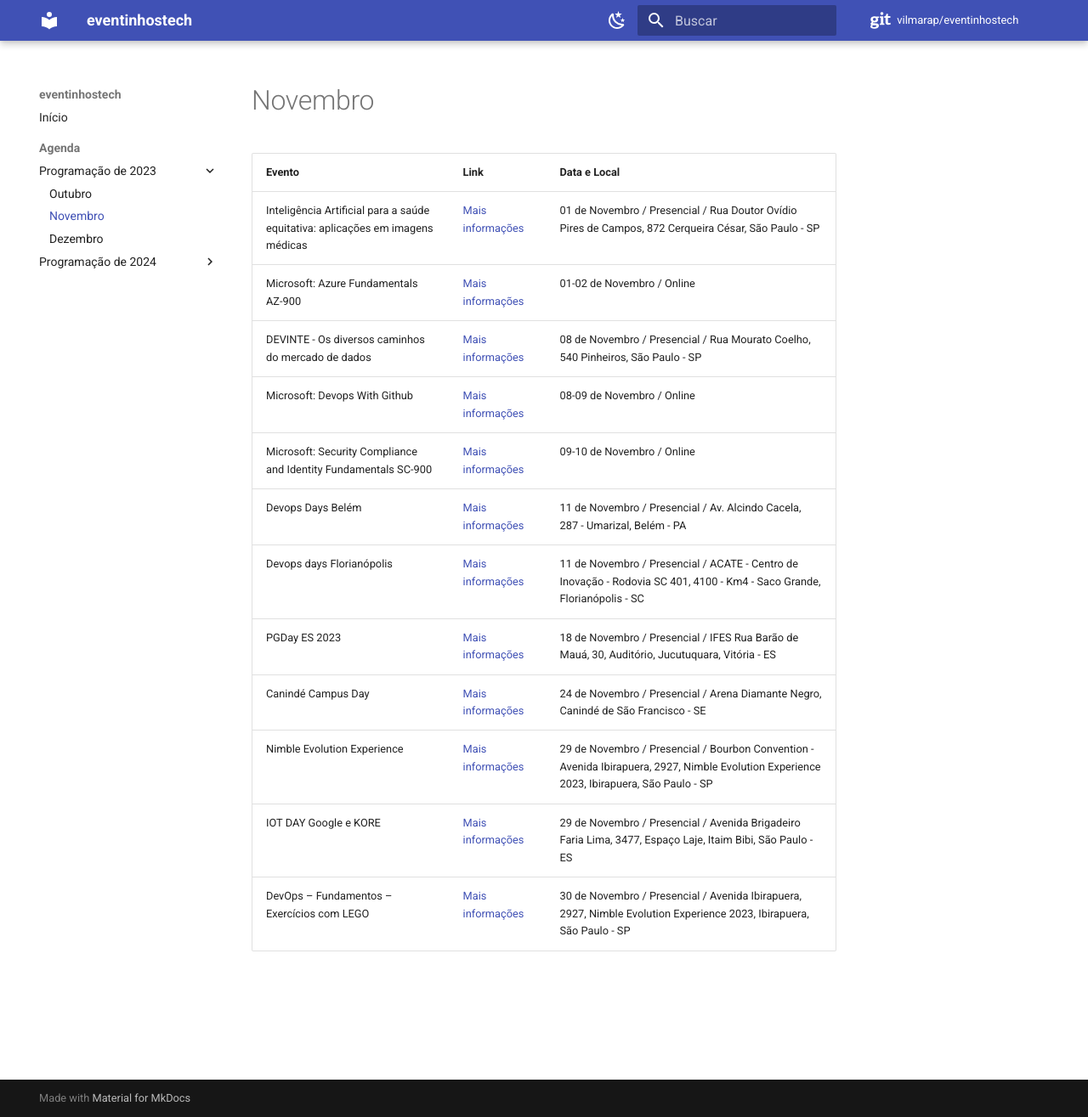
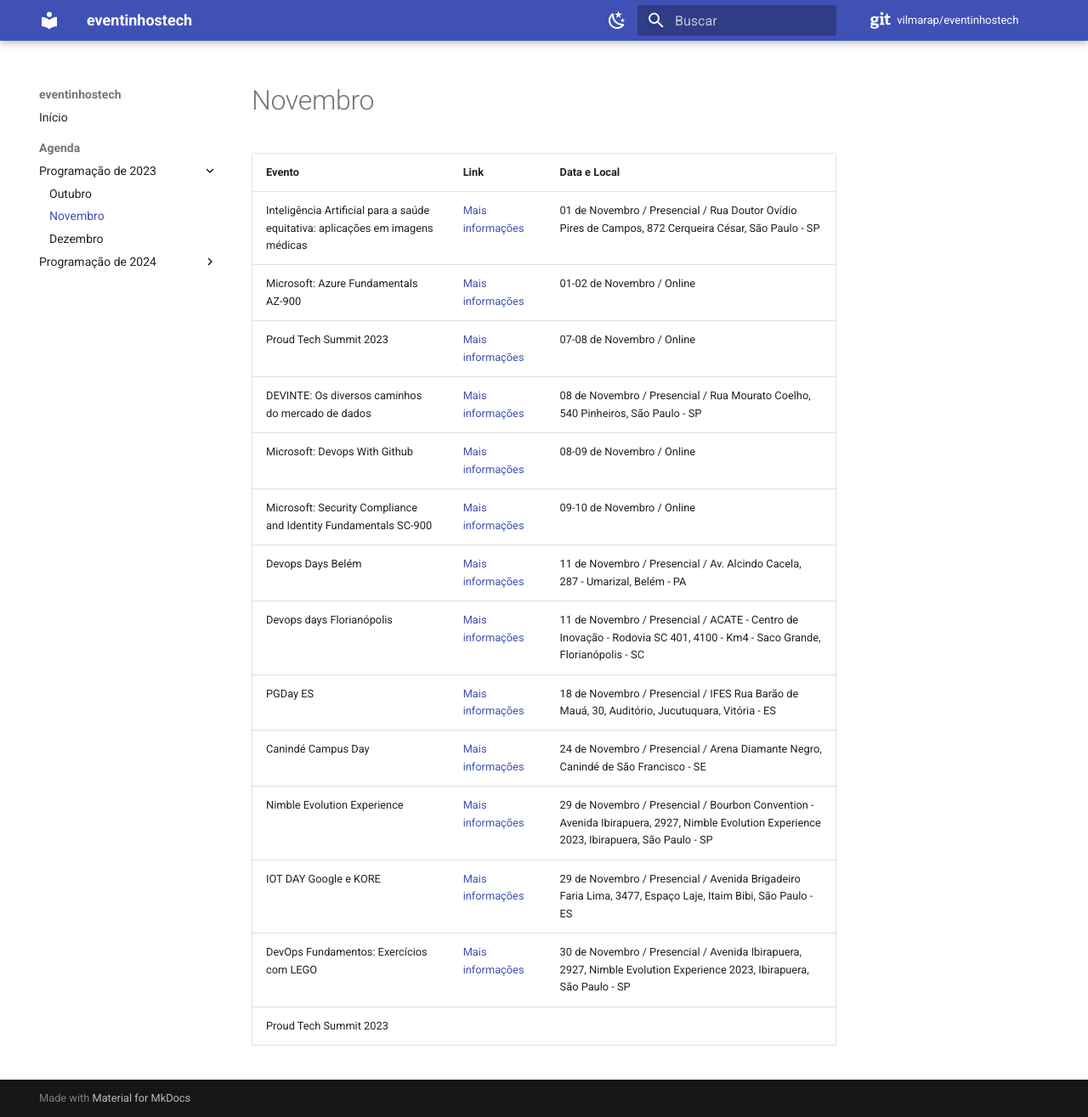
Before and after one commit to vilmarap/eventinhostech, an MkDocs documentation site: the page built from docs/programacao2023/novembro2023.md, in a window 1280 px wide and 1315 px high. Shown: the whole window at 85% size. Built offline with MkDocs 1.6.1 and Material for MkDocs 9.7.7, drawn with Linux system fonts in a browser that asks for light colours; comment, search, counter and statistics services are not loaded.

Commit message:
feat: att de agenda

```diff
--- a/docs/programacao2023/novembro2023.md
+++ b/docs/programacao2023/novembro2023.md
@@ -2,13 +2,15 @@
 | ----------------- | ---------------------------------------------------------------- | ---------------------------------------------------------------- |
 | Inteligência Artificial para a saúde equitativa: aplicações em imagens médicas    | [Mais informações](https://www.sympla.com.br/evento/inteligencia-artificial-para-a-saude-equitativa-aplicacoes-em-imagens-medicas/2218930) |  01 de Novembro / Presencial / Rua Doutor Ovídio Pires de Campos, 872 Cerqueira César, São Paulo - SP  |
 | Microsoft: Azure Fundamentals AZ-900       | [Mais informações](https://www.microsoft.com/pt-br/events-hub/brazil/1890-microsoft-azure-virtual-training-day-azure-fundamentals-az-900/) | 01-02 de Novembro / Online |
-| DEVINTE - Os diversos caminhos do mercado de dados    | [Mais informações](https://www.sympla.com.br/evento/devinte-lancamento-da-devinte-os-diversos-caminhos-do-mercado-de-dados/2207364) |  08 de Novembro / Presencial / Rua Mourato Coelho, 540 Pinheiros, São Paulo - SP  |
+| Proud Tech Summit 2023       | [Mais informações](https://www.proudtech.com.br/) | 07-08 de Novembro / Online |
+| DEVINTE: Os diversos caminhos do mercado de dados    | [Mais informações](https://www.sympla.com.br/evento/devinte-lancamento-da-devinte-os-diversos-caminhos-do-mercado-de-dados/2207364) |  08 de Novembro / Presencial / Rua Mourato Coelho, 540 Pinheiros, São Paulo - SP  |
 | Microsoft: Devops With Github       | [Mais informações](https://www.microsoft.com/pt-br/events-hub/brazil/1894-microsoft-azure-virtual-training-day-devops-with-github/) | 08-09 de Novembro / Online |
 | Microsoft: Security Compliance and Identity Fundamentals SC-900       | [Mais informações](https://www.microsoft.com/pt-br/events-hub/brazil/1896-microsoft-security-virtual-training-day-security-compliance-and-identity-fundamentals-sc-900/) | 09-10 de Novembro / Online |
 | Devops Days Belém    | [Mais informações](https://devopsdays.org/events/2023-belem/welcome/) |  11 de Novembro / Presencial / Av. Alcindo Cacela, 287 - Umarizal, Belém - PA  |
 | Devops days Florianópolis    | [Mais informações](https://devopsdays.org/events/2023-florianopolis/welcome/) |  11 de Novembro / Presencial / ACATE - Centro de Inovação - Rodovia SC 401, 4100 - Km4 - Saco Grande, Florianópolis - SC  |
-| PGDay ES 2023    | [Mais informações](https://www.sympla.com.br/evento/pgday-es-2023/2207304) |  18 de Novembro / Presencial / IFES Rua Barão de Mauá, 30, Auditório, Jucutuquara, Vitória - ES  |
+| PGDay ES    | [Mais informações](https://www.sympla.com.br/evento/pgday-es-2023/2207304) |  18 de Novembro / Presencial / IFES Rua Barão de Mauá, 30, Auditório, Jucutuquara, Vitória - ES  |
 | Canindé Campus Day    | [Mais informações](https://brasil.campus-party.org/campus-day-caninde-de-sao-francisco/) | 24 de Novembro / Presencial / Arena Diamante Negro, Canindé de São Francisco - SE  |
 | Nimble Evolution Experience    | [Mais informações](https://www.sympla.com.br/evento/nimble-evolution-experience-2023/2076399) |  29 de Novembro / Presencial / Bourbon Convention - Avenida Ibirapuera, 2927, Nimble Evolution Experience 2023, Ibirapuera, São Paulo - SP  |
 | IOT DAY Google e KORE    | [Mais informações](https://www.sympla.com.br/evento/iot-day-google-e-kore/2170244) |  29 de Novembro / Presencial / Avenida Brigadeiro Faria Lima, 3477, Espaço Laje, Itaim Bibi, São Paulo - ES  |
-| DevOps – Fundamentos – Exercícios com LEGO    | [Mais informações](https://www.sympla.com.br/evento/devops-fundamentos-exercicios-com-lego/2040435) |  30 de Novembro / Presencial / Avenida Ibirapuera, 2927, Nimble Evolution Experience 2023, Ibirapuera, São Paulo - SP  |
+| DevOps Fundamentos: Exercícios com LEGO    | [Mais informações](https://www.sympla.com.br/evento/devops-fundamentos-exercicios-com-lego/2040435) |  30 de Novembro / Presencial / Avenida Ibirapuera, 2927, Nimble Evolution Experience 2023, Ibirapuera, São Paulo - SP  |
+Proud Tech Summit 2023
```
Also changed, not shown: docs/programacao2023/dezembro2023.md (+2 -2 lines), docs/programacao2023/outubro2023.md (+1 -0 lines), docs/programacao2024/janeiro2024.md (+1 -1 lines).
